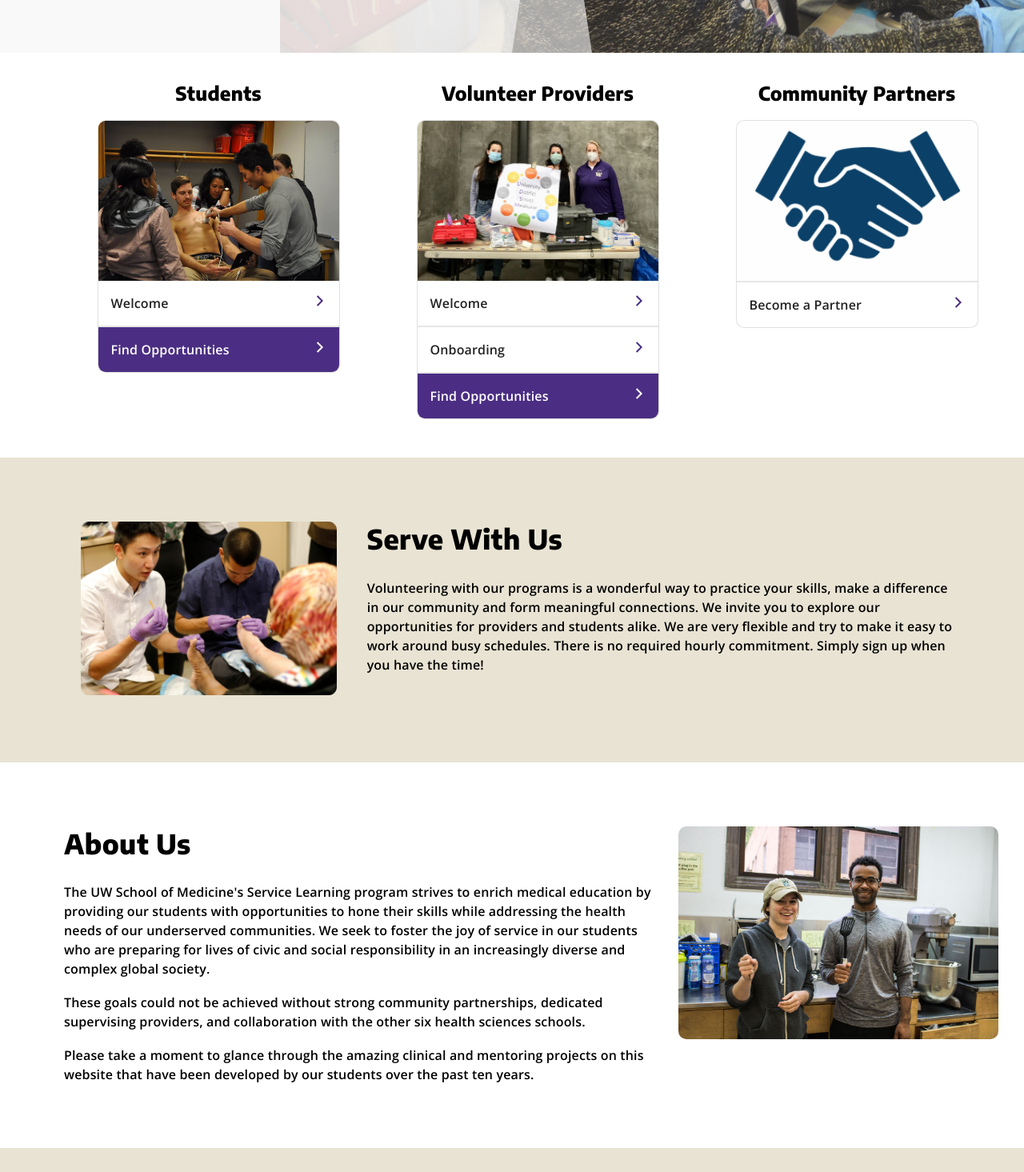
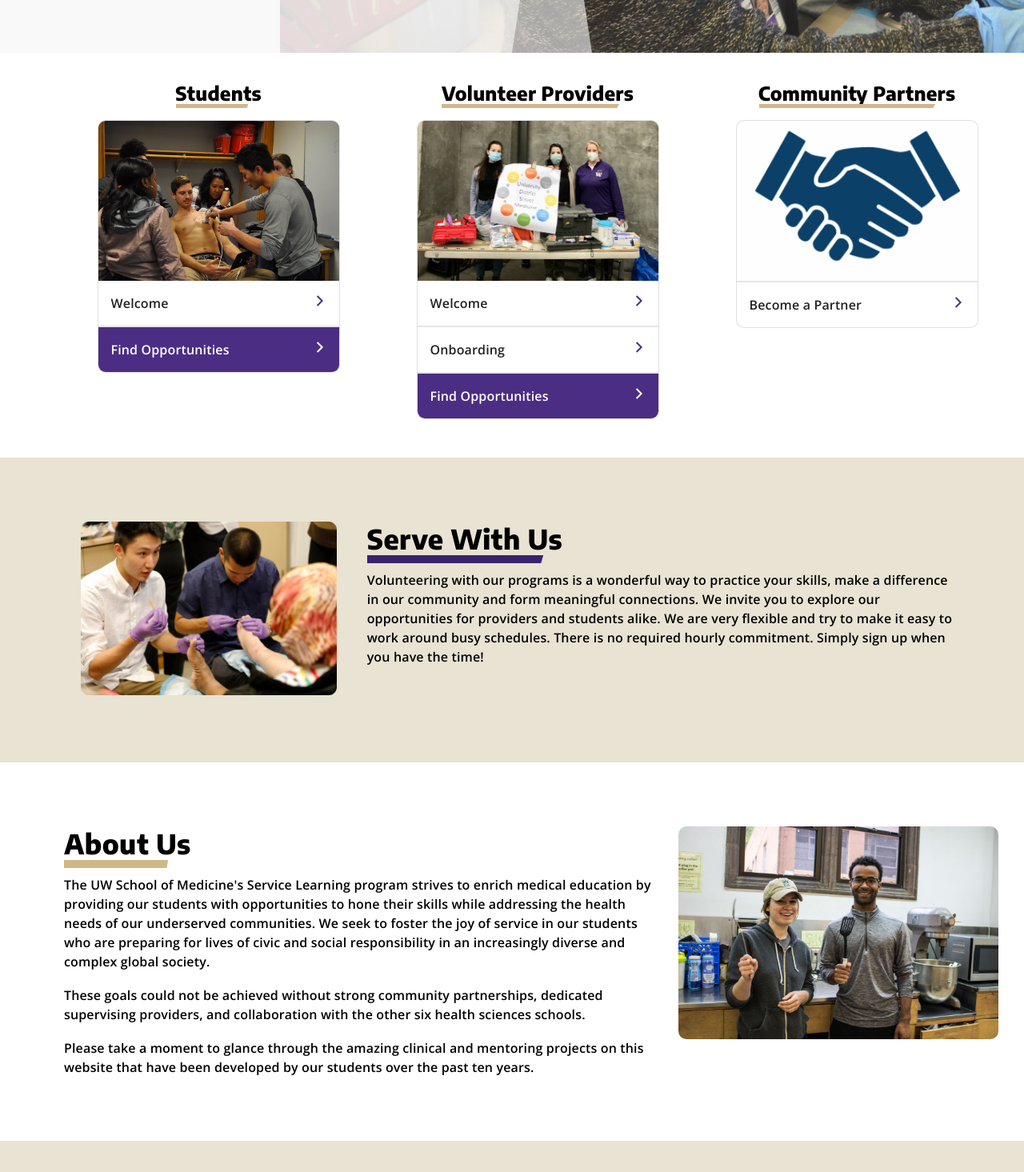
Before and after one commit to slweb-uw/volunteer-site, a Next.js app: page / in a window 1280 px wide. Shown: the part 700-2165 px from the top of the page at 80% size. Built offline with nearby package versions, Linux system fonts and the light colour scheme; no server answers.

Commit message:
created headlineBar component and added headline bars to homepage

```diff
--- /dev/null
+++ b/components/headlineBar.tsx
@@ -0,0 +1,10 @@
+import React from "react";
+
+const HeadlineBar: React.FC<{color:string, width:number, height:number}> = ({ color, width, height }) => {
+  var url = `${color}bar.png`
+  return (
+    <img src={url} style={{ width: `${width}px`, height: `${height}px`, marginBottom: "5px" }}/>
+  );
+};
+
+export default HeadlineBar
--- a/pages/index.tsx
+++ b/pages/index.tsx
@@ -18,6 +18,7 @@ import CardMedia from "@material-ui/core/CardMedia";
 import { firebaseClient } from "firebaseClient";
 import { ArrowForwardIos } from "@material-ui/icons";
 import { textAlign } from "@mui/system";
+import HeadlineBar from "components/headlineBar";
 
 const App: React.FC<{}> = () => {
   // Page where customers can check their order status
@@ -101,6 +102,11 @@ const App: React.FC<{}> = () => {
             <Typography style={{ fontSize: "1.5rem", fontWeight: 700, fontFamily: "Encode Sans" }}>
               Students
             </Typography>
+
+            <div style={{ position: "absolute", marginBottom: "0", marginTop: "28px", marginRight: "16px" }}>
+              <HeadlineBar color="gold" width={90} height={5}></HeadlineBar>
+            </div>
+
             <Card
               variant="outlined"
               style={{ borderRadius: 10, margin: "1em", height: "auto" }}
@@ -139,6 +145,10 @@ const App: React.FC<{}> = () => {
             <Typography style={{ fontSize: "1.5rem", fontWeight: 700, fontFamily: "Encode Sans" }}>
               Volunteer Providers
             </Typography>
+
+            <div style={{ position: "absolute", marginBottom: "0", marginTop: "28px", marginRight: "18px" }}>
+              <HeadlineBar color="gold" width={222} height={5}></HeadlineBar>
+            </div>
 
             <Card
               variant="outlined"
@@ -187,6 +197,10 @@ const App: React.FC<{}> = () => {
             <Typography style={{ fontSize: "1.5rem", fontWeight: 700, fontFamily: "Encode Sans" }}>
               Community Partners
             </Typography>
+
+            <div style={{ position: "absolute", marginBottom: "0", marginTop: "28px", marginRight: "24px" }}>
+              <HeadlineBar color="gold" width={220} height={5}></HeadlineBar>
+            </div>
 
             <Card
               variant="outlined"
@@ -246,10 +260,11 @@ const App: React.FC<{}> = () => {
               <Typography
                 gutterBottom
                 variant="h4"
-                style={{ fontWeight: 700, paddingBottom: "0.5em", fontFamily: "Encode Sans" }}
+                style={{ fontWeight: 700, paddingBottom: "0", marginBottom: "0", fontFamily: "Encode Sans" }}
               >
                 Serve With Us
               </Typography>
+              <HeadlineBar color="purple" width={220} height={10}></HeadlineBar>
               <Typography style={{ fontFamily: "Open Sans" }}>
                 Volunteering with our programs is a wonderful way to practice your
                 skills, make a difference in our community and form meaningful
@@ -281,10 +296,11 @@ const App: React.FC<{}> = () => {
               <Typography
                 gutterBottom
                 variant="h4"
-                style={{ fontWeight: 700, paddingBottom: "0.5em", fontFamily: "Encode Sans" }}
+                style={{ fontWeight: 700, paddingBottom: "0", marginBottom: "0", fontFamily: "Encode Sans" }}
               >
                 About Us
               </Typography>
+              <HeadlineBar color="gold" width={130} height={10}></HeadlineBar>
               <Typography style={{ fontFamily: "Open Sans" }}>
                 The UW School of Medicine's Service Learning program strives to
                 enrich medical education by providing our students with
@@ -339,10 +355,13 @@ const App: React.FC<{}> = () => {
         <Typography
           gutterBottom
           variant="h4"
-          style={{ fontWeight: 700, marginLeft: "2em", textAlign: "center", fontFamily: "Encode Sans" }}
+          style={{ fontWeight: 700, marginLeft: "2em", textAlign: "center", fontFamily: "Encode Sans", marginBottom: "0" }}
         >
           Contact Us
         </Typography>
+        <div style={{ marginLeft: "584px" }}>
+          <HeadlineBar color="purple" width={130} height={10}></HeadlineBar>
+        </div>
         <Grid container spacing={6} xs={12} sm={12} style={{ marginTop: "2em", display: "flex", justifyContent: "center"}}>
           <Grid item >
             <Grid container direction="column" spacing={3}>
```
Also changed, not shown: public/goldbar.png (added), public/purplebar.png (added).
